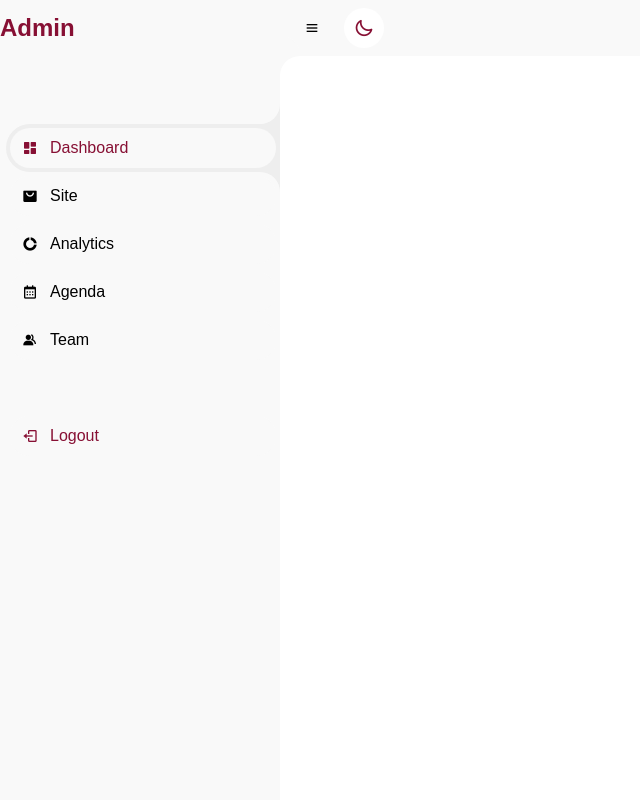
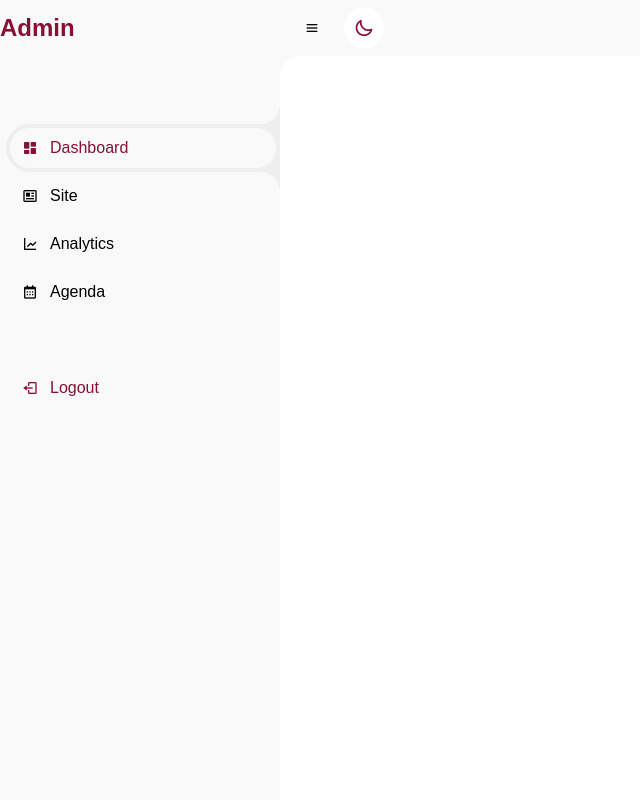
Before and after one commit to PIGSx/storm-advocacy, a PHP site: page /menu-admin.php in a window 1280 px wide. Shown: the whole page, without its empty margins (0-640 px from the left). Run offline with PHP 8.4, Linux system fonts and the light colour scheme.

Commit message:
adicionando new icons

```diff
--- a/menu-admin.php
+++ b/menu-admin.php
@@ -24,40 +24,34 @@
 			</li>
 			<li>
 				<a href="index.php">
-					<i class='bx bxs-shopping-bag-alt'></i>
+					<i class='bx bx-news'></i>
 					<span class="text">Site</span>
 				</a>
 			</li>
 			<li>
 				<a href="#">
-					<i class='bx bxs-doughnut-chart'></i>
+					<i class='bx bx-line-chart'></i>
 					<span class="text">Analytics</span>
 				</a>
 			</li>
 			<li>
 				<a href="https://calendly.com/event_types/user/me" target="_blank">
-				<i class='bx bx-calendar'></i>
+					<i class='bx bx-calendar'></i>
 					<span class="text">Agenda</span>
-				</a>
-			</li>
-			<li>
-				<a href="#">
-					<i class='bx bxs-group'></i>
-					<span class="text">Team</span>
 				</a>
 			</li>
 		</ul>
 		<ul class="side-menu">
 			<li>
 				<a href="#" class="logout">
-				<i class='bx bx-log-out'></i>
+					<i class='bx bx-log-out'></i>
 					<span class="text">Logout</span>
 				</a>
 			</li>
 		</ul>
 	</section>
 	<section id="content">
-		<!-- NAVBAR -->
+		<!-- navbar-->
 		<nav>
 			<i class='bx bx-menu'></i>
 			<i class="uil uil-moon toggle-btn"></i>
```
